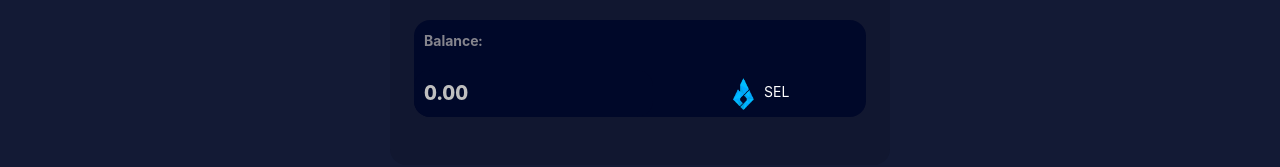
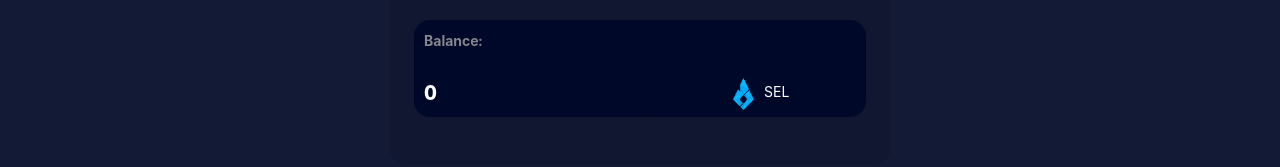
Before and after one commit to selendra/pre-sale-dapp, a React (Create React App) app: page /privatesale in a window 1280 px wide. Shown: the part 410-577 px from the top of the page. Built offline with nearby package versions, Linux system fonts and the light colour scheme.

Commit message:
format number

```diff
--- a/src/pages/privatesale/index.js
+++ b/src/pages/privatesale/index.js
@@ -76,7 +76,7 @@ export default function PrivateSale() {
                 <InputStyled
                   readOnly
                   placeholder="0.00"
-                  value={balance}
+                  value={new Intl.NumberFormat().format(balance)}
                 />
                 <div style={{ width: '20%', display: 'inline' }}>
                   <img src={SEL} width="auto" height="32" />
```
